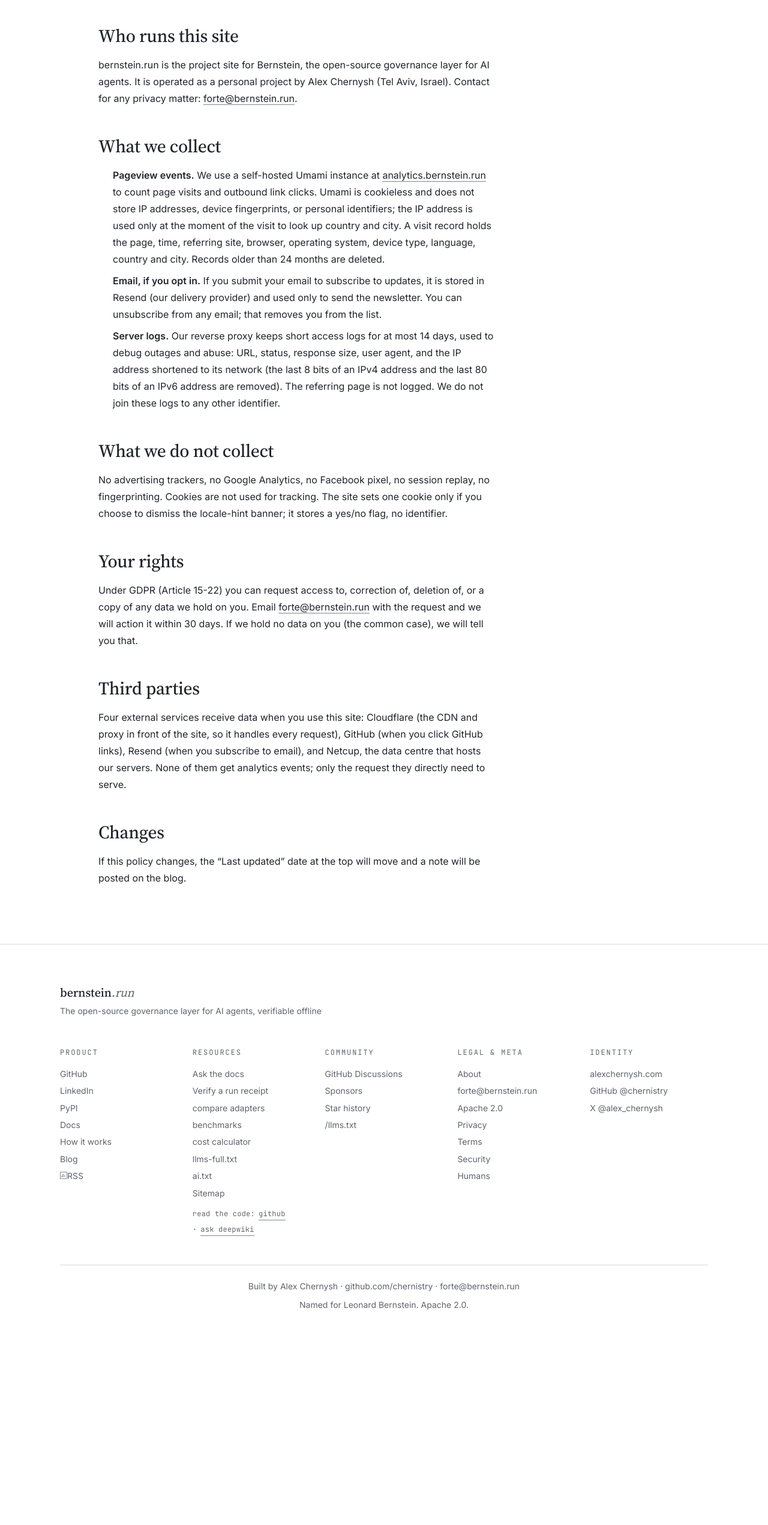
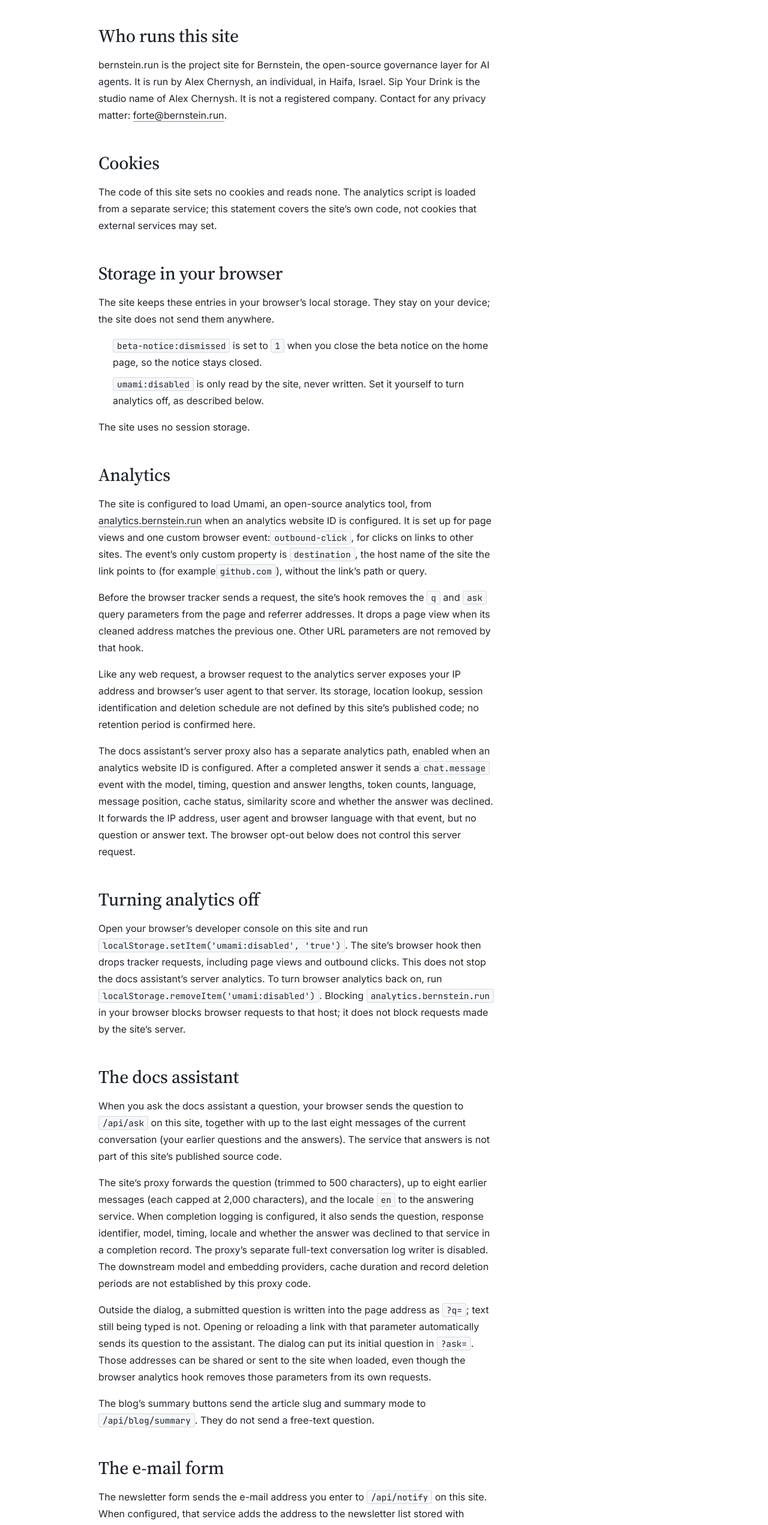
Before and after one commit to sipyourdrink-ltd/bernstein-landing, a Next.js app: page /privacy in a window 1280 px wide. Shown: the part 234-2777 px from the top of the page at 60% size. Before the commit the page ends 2469 px from the top, so only its background shows below. Built offline with nearby package versions, Linux system fonts and the light colour scheme; no server answers.

Commit message:
docs: align privacy disclosures and operator details with current code

```diff
--- a/app/humans.txt/route.ts
+++ b/app/humans.txt/route.ts
@@ -83,7 +83,7 @@ export function GET() {
     'Site: https://alexchernysh.com',
     'GitHub: https://github.com/chernistry',
     'X: https://x.com/alex_chernysh',
-    'Location: Europe',
+    'Location: Haifa, Israel',
     '',
     '/* THANKS */',
     'Bernstein orchestrates: Claude Code, Codex CLI, Gemini CLI, and 40+ more agents',
@@ -94,7 +94,7 @@ export function GET() {
     'Language: TypeScript, Python',
     'Hosting: Netcup VPS, Caddy, Docker',
     'CDN: Cloudflare',
-    'Email: Kit (ConvertKit)',
+    'Email: Resend',
     'Design: OKLCH color space, Inter + JetBrains Mono',
     'Build: Node.js 20, standalone Docker output',
     LAST_UPDATED ? `Last updated: ${LAST_UPDATED}` : null,
--- a/app/privacy/page.tsx
+++ b/app/privacy/page.tsx
@@ -4,12 +4,12 @@ import { Footer } from '@/components/landing/Footer';
 import { StaticPageBreadcrumb } from '@/components/seo/BreadcrumbListJsonLd';
 
 const SITE_URL = 'https://bernstein.run';
-const LAST_UPDATED = '2026-09-24';
+const LAST_UPDATED = '2026-11-17';
 
 export const metadata: Metadata = {
   title: 'Privacy',
   description:
-    'What bernstein.run collects, how long it is kept, and how to ask for deletion. Plain English. No third-party trackers.',
+    'What bernstein.run records, what it keeps in your browser, and how to turn analytics off. Plain English.',
   alternates: { canonical: `${SITE_URL}/privacy` },
   robots: { index: true, follow: true },
 };
@@ -31,76 +31,200 @@ export default function PrivacyPage() {
             <h2>Who runs this site</h2>
             <p>
               bernstein.run is the project site for Bernstein, the
-              open-source governance layer for AI agents. It is operated as a personal
-              project by Alex Chernysh (Tel Aviv, Israel). Contact for any
-              privacy matter:{' '}
+              open-source governance layer for AI agents. It is run by Alex
+              Chernysh, an individual, in Haifa, Israel. Sip Your Drink is the
+              studio name of Alex Chernysh. It is not a registered company.
+              Contact for any privacy matter:{' '}
               <a href="mailto:forte@bernstein.run">forte@bernstein.run</a>.
             </p>
 
-            <h2>What we collect</h2>
+            <h2>Cookies</h2>
+            <p>
+              The code of this site sets no cookies and reads none. The
+              analytics script is loaded from a separate service; this
+              statement covers the site&rsquo;s own code, not cookies that
+              external services may set.
+            </p>
+
+            <h2>Storage in your browser</h2>
+            <p>
+              The site keeps these entries in your browser&rsquo;s local
+              storage. They stay on your device; the site does not send them
+              anywhere.
+            </p>
             <ul>
               <li>
-                <strong>Pageview events.</strong> We use a self-hosted Umami
-                instance at{' '}
-                <a href="https://analytics.bernstein.run" rel="noopener">
-                  analytics.bernstein.run
-                </a>{' '}
-                to count page visits and outbound link clicks. Umami is
-                cookieless and does not store IP addresses, device
-                fingerprints, or personal identifiers; the IP address is used
-                only at the moment of the visit to look up country and city.
-                A visit record holds the page, time, referring site, browser,
-                operating system, device type, language, country and city.
-                Records older than 24 months are deleted.
+                <code data-storage-key>beta-notice:dismissed</code> is set to{' '}
+                <code>1</code> when you close the beta notice on the home
+                page, so the notice stays closed.
               </li>
               <li>
-                <strong>Email, if you opt in.</strong> If you submit your email
-                to subscribe to updates, it is stored in Resend (our delivery
-                provider) and used only to send the newsletter. You can
-                unsubscribe from any email; that removes you from the list.
+                <code data-storage-key>umami:disabled</code> is only read by
+                the site, never written. Set it yourself to turn analytics off, as described
+                below.
+              </li>
+            </ul>
+            <p>The site uses no session storage.</p>
+
+            <h2>Analytics</h2>
+            <p>
+              The site is configured to load Umami, an open-source analytics
+              tool, from{' '}
+              <a href="https://analytics.bernstein.run" rel="noopener">
+                analytics.bernstein.run
+              </a>
+              {' '}when an analytics website ID is configured. It is set up
+              for page views and one custom browser event:
+              <code>outbound-click</code>, for clicks on links to other sites.
+              The event&rsquo;s only custom property is <code>destination</code>,
+              the host name of the site the link points to (for example
+              <code>github.com</code>), without the link&rsquo;s path or query.
+            </p>
+            <p>
+              Before the browser tracker sends a request, the site&rsquo;s
+              hook removes the <code>q</code> and <code>ask</code> query
+              parameters from the page and referrer addresses. It drops a
+              page view when its cleaned address matches the previous one.
+              Other URL parameters are not removed by that hook.
+            </p>
+            <p>
+              Like any web request, a browser request to the analytics server
+              exposes your IP address and browser&rsquo;s user agent to that
+              server. Its storage, location lookup, session identification
+              and deletion schedule are not defined by this site&rsquo;s
+              published code; no retention period is confirmed here.
+            </p>
+            <p>
+              The docs assistant&rsquo;s server proxy also has a separate
+              analytics path, enabled when an analytics website ID is
+              configured. After a completed answer it sends a
+              <code>chat.message</code> event with the model, timing, question
+              and answer lengths, token counts, language, message position,
+              cache status, similarity score and whether the answer was
+              declined. It forwards the IP address, user agent and browser
+              language with that event, but no question or answer text.
+              The browser opt-out below does not control this server request.
+            </p>
+
+            <h2>Turning analytics off</h2>
+            <p>
+              Open your browser&rsquo;s developer console on this site and
+              run{' '}
+              <code>localStorage.setItem(&apos;umami:disabled&apos;, &apos;true&apos;)</code>
+              . The site&rsquo;s browser hook then drops tracker requests,
+              including page views and outbound clicks. This does not stop
+              the docs assistant&rsquo;s server analytics. To turn browser
+              analytics back on, run{' '}
+              <code>localStorage.removeItem(&apos;umami:disabled&apos;)</code>.
+              Blocking <code>analytics.bernstein.run</code> in your browser
+              blocks browser requests to that host; it does not block
+              requests made by the site&rsquo;s server.
+            </p>
+
+            <h2>The docs assistant</h2>
+            <p>
+              When you ask the docs assistant a question, your browser sends
+              the question to <code>/api/ask</code> on this site, together
+              with up to the last eight messages of the current conversation
+              (your earlier questions and the answers). The service that
+              answers is not part of this site&rsquo;s published source code.
+            </p>
+            <p>
+              The site&rsquo;s proxy forwards the question (trimmed to 500
+              characters), up to eight earlier messages (each capped at 2,000
+              characters), and the locale <code>en</code> to the answering
+              service. When completion logging is configured, it also sends
+              the question, response identifier, model, timing, locale and
+              whether the answer was declined to that service in a completion
+              record. The proxy&rsquo;s separate full-text conversation log
+              writer is disabled. The downstream model and embedding
+              providers, cache duration and record deletion periods are not
+              established by this proxy code.
+            </p>
+            <p>
+              Outside the dialog, a submitted question is written into the
+              page address as <code>?q=</code>; text still being typed is not.
+              Opening or reloading a link with that parameter automatically
+              sends its question to the assistant. The dialog can put its
+              initial question in <code>?ask=</code>. Those addresses can be
+              shared or sent to the site when loaded, even though the browser
+              analytics hook removes those parameters from its own requests.
+            </p>
+
+            <p>
+              The blog&rsquo;s summary buttons send the article slug and
+              summary mode to <code>/api/blog/summary</code>. They do not send
+              a free-text question.
+            </p>
+
+            <h2>The e-mail form</h2>
+            <p>
+              The newsletter form sends the e-mail address you enter to{' '}
+              <code>/api/notify</code> on this site. When configured, that
+              service adds the address to the newsletter list stored with
+              Resend and sends a confirmation e-mail through Resend. The
+              address is collected for the newsletter.
+              The unsubscribe link marks your contact as unsubscribed; it
+              does not delete the stored address. To request deletion, write
+              to{' '}
+              <a href="mailto:forte@bernstein.run">forte@bernstein.run</a>.
+            </p>
+
+            <h2>Server logs</h2>
+            <p>
+              A question included in a page address can reach servers when
+              that address is requested. The web server&rsquo;s access-log
+              fields and retention period are not specified by the site code.
+            </p>
+            <p>
+              If your browser blocks something on this site under its content
+              security policy, it may send a report to{' '}
+              <code>/api/csp-report</code>. The site writes the policy
+              directive, the blocked address, the page address, the policy
+              disposition, the source file and line, and a code sample from
+              accepted reports to its server log, limiting each field to
+              300 characters. Your IP address is used in memory to limit how
+              many reports are accepted; the handler does not add it as a
+              separate log field.
+            </p>
+
+            <h2>Third parties</h2>
+            <ul>
+              <li>
+                <strong>Cloudflare</strong> and <strong>Netcup</strong> are
+                named in the site&rsquo;s service information as its CDN and
+                hosting providers. This code does not establish their request
+                logging or cookie behaviour.
               </li>
               <li>
-                <strong>Server logs.</strong> Our reverse proxy keeps short
-                access logs for at most 14 days, used to debug outages and
-                abuse: URL, status, response size, user agent, and the IP
-                address shortened to its network (the last 8 bits of an IPv4
-                address and the last 80 bits of an IPv6 address are removed).
-                The referring page is not logged. We do not join these logs
-                to any other identifier.
+                <strong>GitHub</strong>: when the site shows sponsor avatars,
+                your browser loads those images from GitHub.
+              </li>
+              <li>
+                <strong>Resend</strong> stores newsletter addresses and sends
+                the confirmation e-mail. The newsletter uses that list.
+              </li>
+              <li>
+                The docs assistant sends questions and conversation history
+                to its answering service as described above. This page does
+                not name downstream providers whose current configuration
+                cannot be verified from the site code.
               </li>
             </ul>
 
-            <h2>What we do not collect</h2>
-            <p>
-              No advertising trackers, no Google Analytics, no Facebook pixel,
-              no session replay, no fingerprinting. Cookies are not used for
-              tracking. The site sets one cookie only if you choose to dismiss
-              the locale-hint banner; it stores a yes/no flag, no identifier.
-            </p>
-
             <h2>Your rights</h2>
             <p>
-              Under GDPR (Article 15-22) you can request access to, correction
-              of, deletion of, or a copy of any data we hold on you. Email{' '}
+              To request access to, correction of, deletion of, or a copy of
+              data held about you, email{' '}
               <a href="mailto:forte@bernstein.run">forte@bernstein.run</a> with
-              the request and we will action it within 30 days. If we hold no
-              data on you (the common case), we will tell you that.
-            </p>
-
-            <h2>Third parties</h2>
-            <p>
-              Four external services receive data when you use this site:
-              Cloudflare (the CDN and proxy in front of the site, so it
-              handles every request), GitHub (when you click GitHub links),
-              Resend (when you subscribe to email), and Netcup, the data
-              centre that hosts our servers. None of them get analytics
-              events; only the request they directly need to serve.
+              the request. Tell us the date and what you asked or which page
+              you opened, so we can look for the relevant records.
             </p>
 
             <h2>Changes</h2>
             <p>
               If this policy changes, the &ldquo;Last updated&rdquo; date at
-              the top will move and a note will be posted on the blog.
+              the top will move.
             </p>
           </div>
         </article>
--- a/app/terms/page.tsx
+++ b/app/terms/page.tsx
@@ -4,7 +4,7 @@ import { Footer } from '@/components/landing/Footer';
 import { StaticPageBreadcrumb } from '@/components/seo/BreadcrumbListJsonLd';
 
 const SITE_URL = 'https://bernstein.run';
-const LAST_UPDATED = '2026-05-08';
+const LAST_UPDATED = '2026-11-17';
 
 export const metadata: Metadata = {
   title: 'Terms',
@@ -35,6 +35,11 @@ export default function TermsPage() {
               at <code>/#ask</code>). The Bernstein software itself is licensed
               under <a href="https://www.apache.org/licenses/LICENSE-2.0" rel="noopener">Apache 2.0</a>;
               that licence governs the code, not this page.
+            </p>
+            <p>
+              The site is run by Alex Chernysh, an individual, in Haifa,
+              Israel. Sip Your Drink is the studio name of Alex Chernysh. It
+              is not a registered company.
             </p>
 
             <h2>What you can do</h2>
@@ -93,7 +98,7 @@ export default function TermsPage() {
             <h2>Governing law</h2>
             <p>
               These terms are governed by the law of the State of Israel.
-              Disputes are venued in the competent courts of Tel Aviv-Yafo. If
+              Disputes are venued in the competent courts of Haifa. If
               any clause here is unenforceable, the rest still stand.
             </p>
 
```
Also changed, not shown: 1 other file (tests, documents, lock files or other folders).
